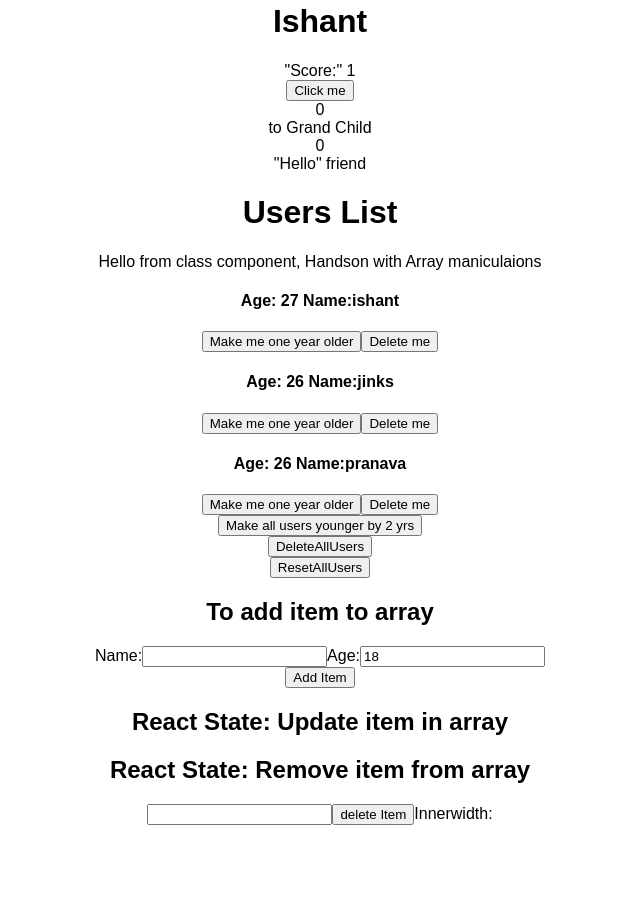
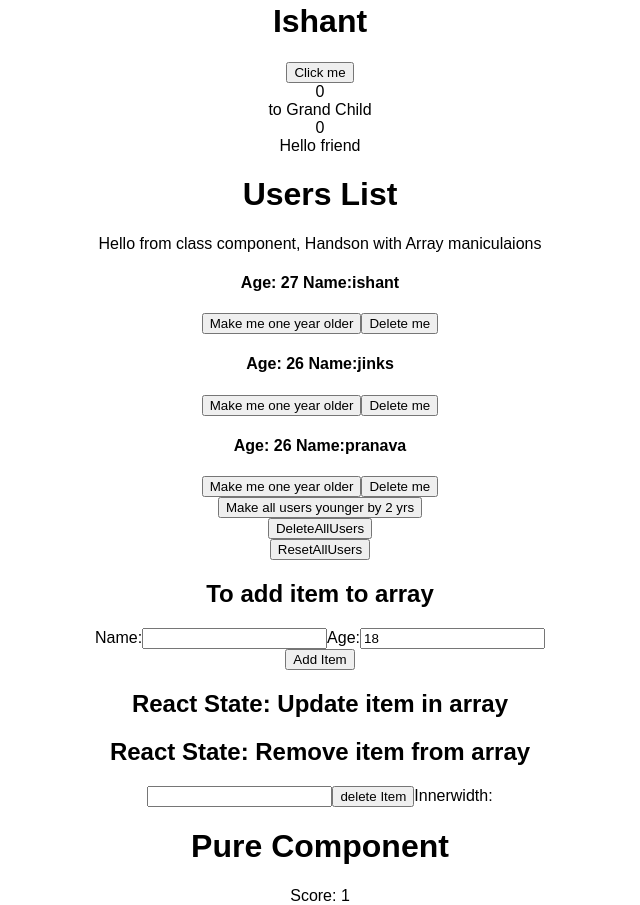
Before and after one commit to IshantL/react-app-pract, a React (Create React App) app: page / in a window 1280 px wide. Shown: the part 300-1205 px from the top of the page, without its empty margins (320-960 px from the left). Before the commit the page ends 1125 px from the top, so only its background shows below. Built offline with nearby package versions, Linux system fonts and the light colour scheme.

Commit message:
logs proper lifecycle methods

```diff
--- a/src/App.js
+++ b/src/App.js
@@ -4,22 +4,20 @@ import Users from './users/users';
 import Parent from './Parent';
 import Number from './Number';
 import './App.css';
+import ParentPure from './pureComponent/parent';
 
 function Hello(props){
-  return (<div>"Hello" {props.name}</div>)
+  return (<div>Hello {props.name}</div>)
 }
-function Score(props){
-  return (<div>"Score:" {props.val}</div>)
-}
+
 
 class App extends Component {
   constructor(props){
-    console.log("Constructor");
+    console.log("App Constructor");
     super(props);
     this.state={
       r:0,
-      name: "friend",
-      val:1
+      name: "friend"
     }
     this.clickeventButton=this.clickeventButton.bind(this);
   }
@@ -28,46 +26,36 @@ class App extends Component {
     this.setState({r:Math.floor(Math.random()*10)})
       }
       componentWillMount(){
-        console.log("comonenet will mount");
+        console.log("App comonenet will mount");
         //if we want to change the state e.g depends on props etc before rendrening we can do it here.
         if(window.innerWidth <700){
           this.setState({innerWidth:window.innerWidth})
         }
       }
       componentDidMount(){
-        console.log("component did mount");
-        //example football game score:
-        setInterval(()=>{
-          this.setState(()=>{
-            return{val:1}
-          })
-        },2000)
+        console.log("App component did mount");
       }
       shouldComponentUpdate(nextState,nextProps){
-        console.log("should component update -App.js")
-        //here  I am checking the state
-        console.log('nextState',nextState);
-        console.log('nextProps',nextProps)
-        return (this.state.val === nextState.val? false:true);
+        return true;
       }
       componentWillUpdate(){
-        console.log("component will update- app.js")
+        console.log("App component will update- app.js")
       }
       componentDidUpdate(prevProps,prevState){
-        console.log("component did Update-app.js")
+        console.log("App component did Update-app.js")
       }
   render() {
-    console.log("render");
+    console.log("App render");
     return (
       <div className="App">
        <Parent/>
        <h1>{this.props.propString}</h1>
-       <Score val={this.state.val}/>
-
        <Number randNo={this.state.r} callFunctionInParent={this.clickeventButton}/>
        <Hello name={this.state.name}/>
        <Users title="Users List"/>
        Innerwidth: {this.state.innerWidth}
+       <h1>Pure Component</h1>
+       <ParentPure/>
       </div>
     );
   }
--- /dev/null
+++ b/src/pureComponent/parent.js
@@ -0,0 +1,56 @@
+import React,{Component} from 'react';
+
+function Score(props){
+    return (<div>Score: {props.val}</div>)
+  }
+
+  class Parent extends Component {
+    constructor(props){
+      console.log("Constructor-pure Comp");
+      super(props);
+      this.state={
+        val:1
+      }
+    }
+
+        componentWillMount(){
+          console.log("pure Comp comonenet will mount -pure Comp");
+
+        }
+        componentDidMount(){
+          console.log("pure Comp component did mount-pure Comp");
+          //example football game score:
+         /*  setInterval(()=>{
+            this.setState(()=>{
+              return{val:1}
+            })
+          },2000) */
+        }
+        shouldComponentUpdate(nextState,nextProps){
+          console.log("pure Comp should component update -App.js")
+          //here  I am checking the state
+         // console.log('nextState',nextState);
+         // console.log('nextProps',nextProps)
+         // return (this.state.val === nextState.val? false:true);
+         return true;
+        }
+        componentWillUpdate(){
+          console.log("pure Comp component will update-pureComp");
+        }
+        componentDidUpdate(prevProps,prevState){
+          console.log("pure Comp component did Update-pureCOmp");
+        }
+    render() {
+      console.log("pure Comp render");
+      return (
+        <div >
+         <Score val={this.state.val}/>
+        </div>
+      );
+    }
+  }
+
+
+
+
+  export default Parent;
```
Also changed, not shown: src/Parent.js (+5 -4 lines), src/users/users.js (+8 -9 lines).
